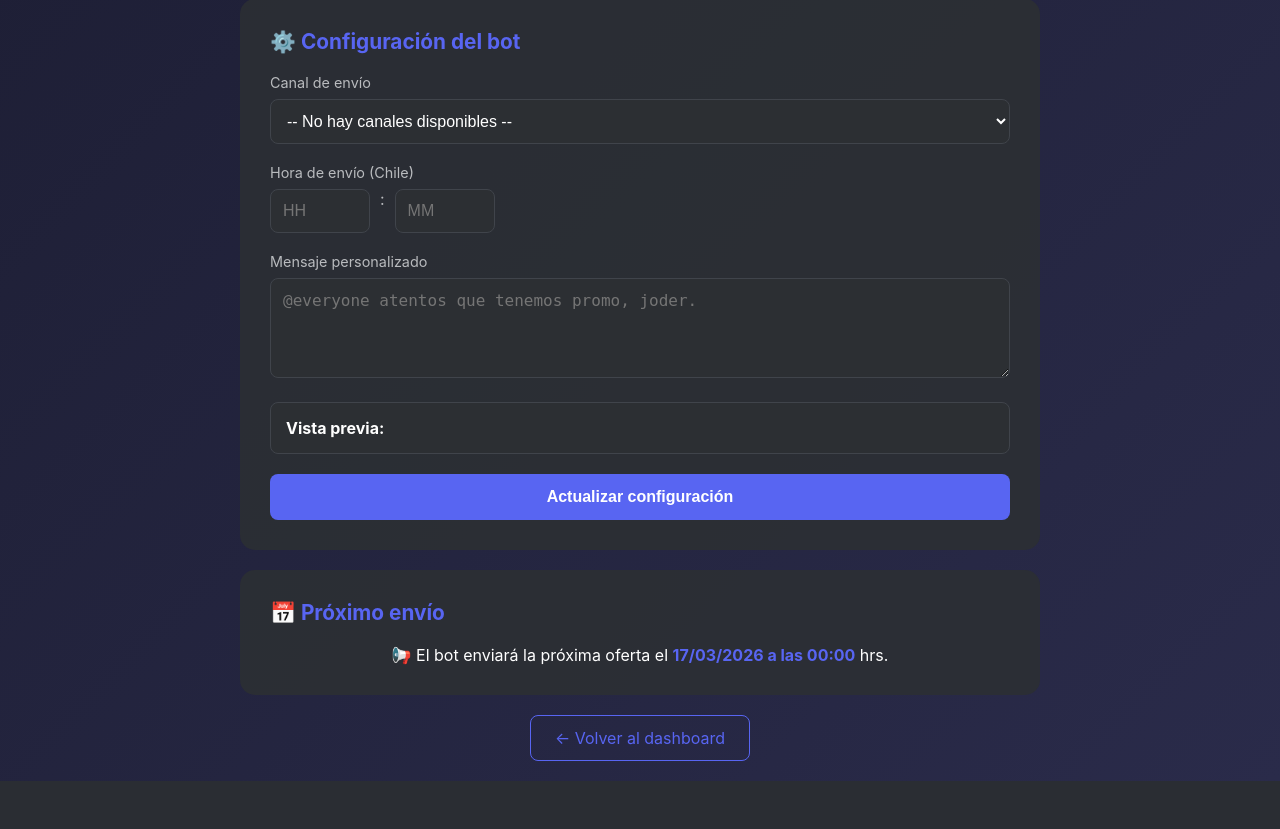
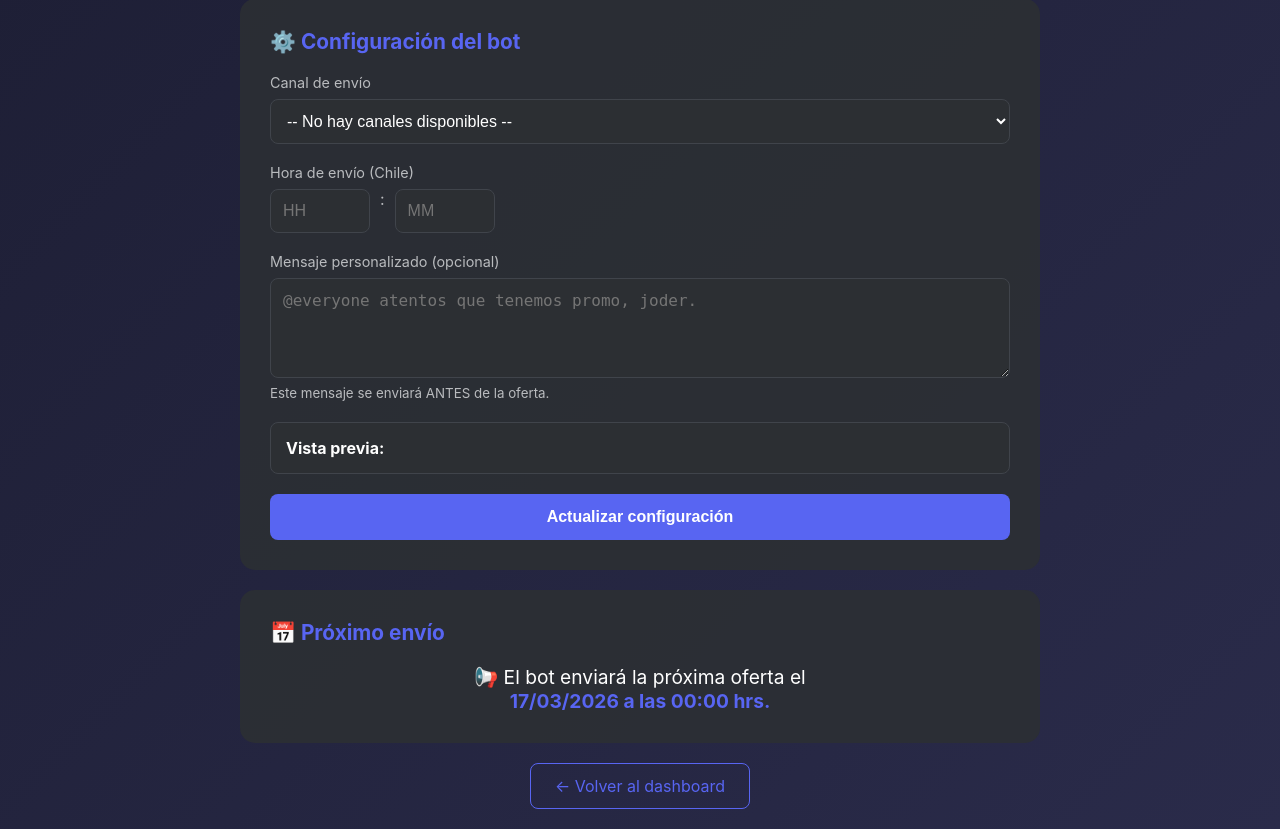
Before and after one commit to Panzerdote/naerzone-bot, a Flask app: template templates/guild_config.html in a window 1280 px wide. Shown: the part 748-1577 px from the top of the page. Before the commit the page ends 1529 px from the top, so only its background shows below. Run offline with Flask 3, Linux system fonts and the light colour scheme; the template is opened without the code that fills it: most values are stand-ins (such as "Sample title", 1, 10 or a date in 2020); data that the repository does not hold is empty; parts of the project's set-up code (start-up, migrations or seed data) failed here and were passed over; some libraries are stand-ins or nearby versions.

Commit message:
Update guild_config.html

```diff
--- a/templates/guild_config.html
+++ b/templates/guild_config.html
@@ -29,12 +29,12 @@
             color: #5865F2;
         }
         .server-header {
-            background: rgba(88,101,242,0.1);
+            background: rgba(88, 101, 242, 0.1);
             padding: 20px;
             border-radius: 15px;
             text-align: center;
             margin-bottom: 30px;
-            border: 1px solid rgba(88,101,242,0.3);
+            border: 1px solid rgba(88, 101, 242, 0.3);
         }
         .server-name {
             font-size: 1.5rem;
@@ -46,7 +46,7 @@
             color: #b9bbbe;
         }
         .config-section {
-            background: rgba(44,47,51,0.9);
+            background: rgba(44, 47, 51, 0.9);
             border-radius: 15px;
             padding: 30px;
             margin-bottom: 20px;
@@ -66,12 +66,12 @@
             margin-right: 10px;
         }
         .status-success {
-            background: rgba(59,165,92,0.2);
+            background: rgba(59, 165, 92, 0.2);
             border: 1px solid #3ba55c;
             color: #3ba55c;
         }
         .status-warning {
-            background: rgba(250,168,26,0.2);
+            background: rgba(250, 168, 26, 0.2);
             border: 1px solid #faa81a;
             color: #faa81a;
         }
@@ -132,7 +132,7 @@
             text-align: center;
         }
         .btn-secondary:hover {
-            background: rgba(88,101,242,0.1);
+            background: rgba(88, 101, 242, 0.1);
         }
         .message {
             padding: 15px;
@@ -141,12 +141,12 @@
             display: none;
         }
         .message.success {
-            background: rgba(59,165,92,0.2);
+            background: rgba(59, 165, 92, 0.2);
             border: 1px solid #3ba55c;
             color: #3ba55c;
         }
         .message.error {
-            background: rgba(237,66,69,0.2);
+            background: rgba(237, 66, 69, 0.2);
             border: 1px solid #ed4245;
             color: #ed4245;
         }
@@ -221,7 +221,7 @@
         </div>
 
         {% if credenciales %}
-        <!-- Configuración del bot -->
+        <!-- Configuración del bot (solo si hay credenciales) -->
         <div class="config-section">
             <h2 class="section-title">⚙️ Configuración del bot</h2>
 
@@ -242,8 +242,9 @@
             </div>
 
             <div class="form-group">
-                <label>Mensaje personalizado</label>
+                <label>Mensaje personalizado (opcional)</label>
                 <textarea id="mensaje" placeholder="@everyone atentos que tenemos promo, joder.">{{ config.mensaje_personalizado if config else '' }}</textarea>
+                <small style="color:#b9bbbe;">Este mensaje se enviará ANTES de la oferta.</small>
             </div>
 
             <div class="preview-box">
@@ -265,10 +266,20 @@
             {% if ahora >= proximo %}
                 {% set proximo = proximo.replace(day=proximo.day + 1) %}
             {% endif %}
-            <p style="text-align:center;">📢 El bot enviará la próxima oferta el <strong style="color:#5865F2;">{{ proximo.strftime('%d/%m/%Y a las %H:%M') }}</strong> hrs.</p>
+            <p style="text-align:center; font-size:1.2rem;">
+                📢 El bot enviará la próxima oferta el<br>
+                <strong style="color:#5865F2;">{{ proximo.strftime('%d/%m/%Y a las %H:%M') }} hrs.</strong>
+            </p>
         </div>
         {% endif %}
 
+        {% else %}
+        <!-- Mensaje si no hay credenciales -->
+        <div class="config-section">
+            <div class="info-box" style="background: rgba(88,101,242,0.1); padding:20px; border-radius:8px;">
+                <p style="color:#b9bbbe;">⚠️ Primero guarda tus credenciales de Naerzone para poder configurar el canal y la hora.</p>
+            </div>
+        </div>
         {% endif %}
 
         <div style="text-align:center;">
@@ -280,6 +291,7 @@
 
     <script>
         const guildId = "{{ guild_id }}";
+        const guildName = "{{ guild_name }}";
         const messageDiv = document.getElementById('message');
         const loader = document.getElementById('loader');
         const previewText = document.getElementById('previewText');
@@ -345,7 +357,7 @@
                 }
                 const r = await fetch('/api/guardar-credenciales', {
                     method: 'POST', headers: {'Content-Type':'application/json'},
-                    body: JSON.stringify({guild_id:guildId, guild_name:'', usuario, password: password || undefined})
+                    body: JSON.stringify({guild_id:guildId, guild_name:guildName, usuario, password: password || undefined})
                 }).then(r=>r.json());
                 if (!r.exito) throw new Error(r.error || 'Error al guardar');
                 mostrarMensaje('✅ Credenciales guardadas', 'success');
```
